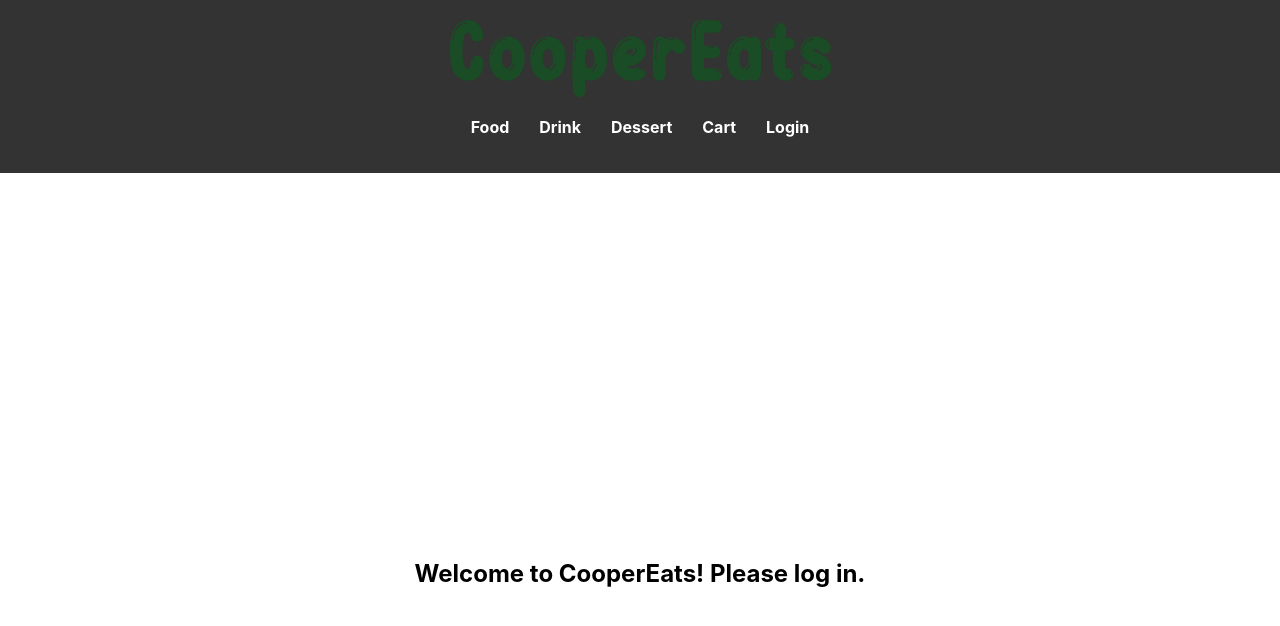
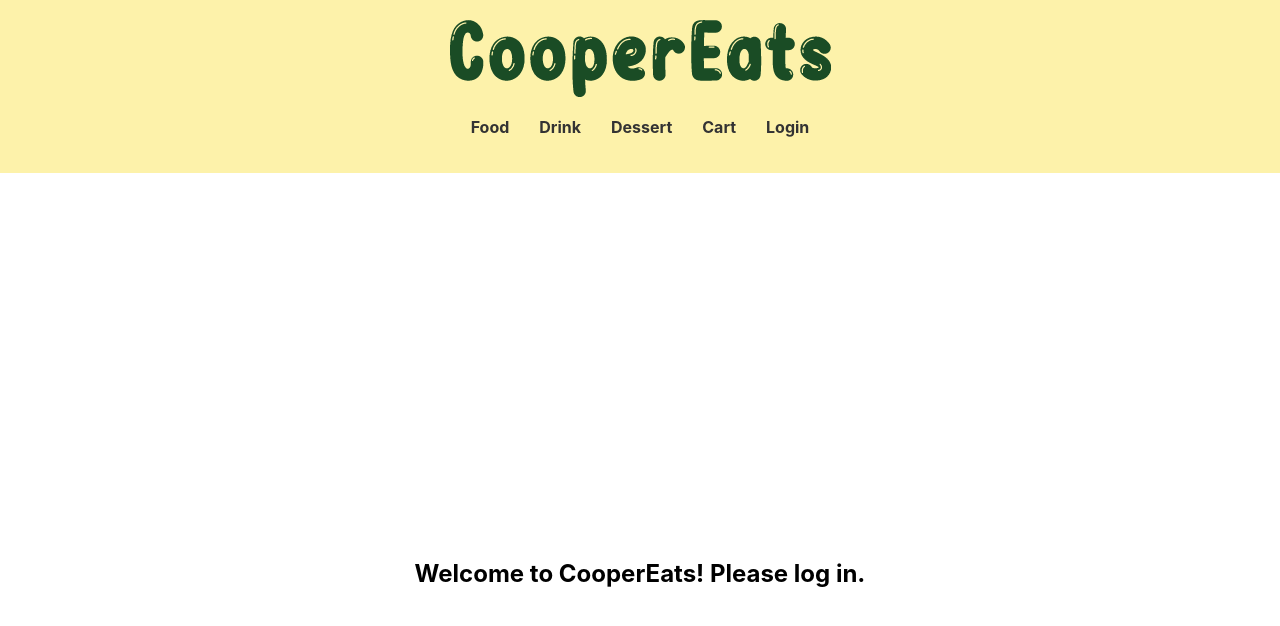
Before and after one commit to justyoyo123/CooperEats, a React (Create React App) app in the folder coopereats-app/: page / in a window 1280 px wide. Shown: the top 626 px of the page. Built offline with nearby package versions, Linux system fonts and the light colour scheme; no server answers.

Commit message:
Update header

```diff
--- a/coopereats-app/src/components/Header/Header.css
+++ b/coopereats-app/src/components/Header/Header.css
@@ -1,5 +1,5 @@
 header {
-    background-color: #333;
+    background-color: #fdf2aa;
     color: #fff;
     padding: 20px;
     text-align: center;
@@ -21,11 +21,12 @@ header {
   }
 
   header ul li a {
-    color: #fff;
+    color: #333;
     text-decoration: none;
     font-weight: bold;
   }
 
   header ul li a:hover {
-    text-decoration: underline;
+    color:darkcyan;
+    /* text-decoration: underline; */
   }
--- a/coopereats-app/src/components/Header/Header.js
+++ b/coopereats-app/src/components/Header/Header.js
@@ -20,9 +20,9 @@ function Header() {
       </Link>
       <ul>
         {/* <li><Link to="/">Home</Link></li> */}
-        <li><Link to="/foodmenu">Food</Link></li>
-        <li><Link to="/drinkmenu">Drink</Link></li>
-        <li><Link to="/dessertmenu">Dessert</Link></li>
+        <li><Link to="/food">Food</Link></li>
+        <li><Link to="/drink">Drink</Link></li>
+        <li><Link to="/dessert">Dessert</Link></li>
         <li><Link to="/cart">Cart</Link></li>
         {user ? (
           <>
```
